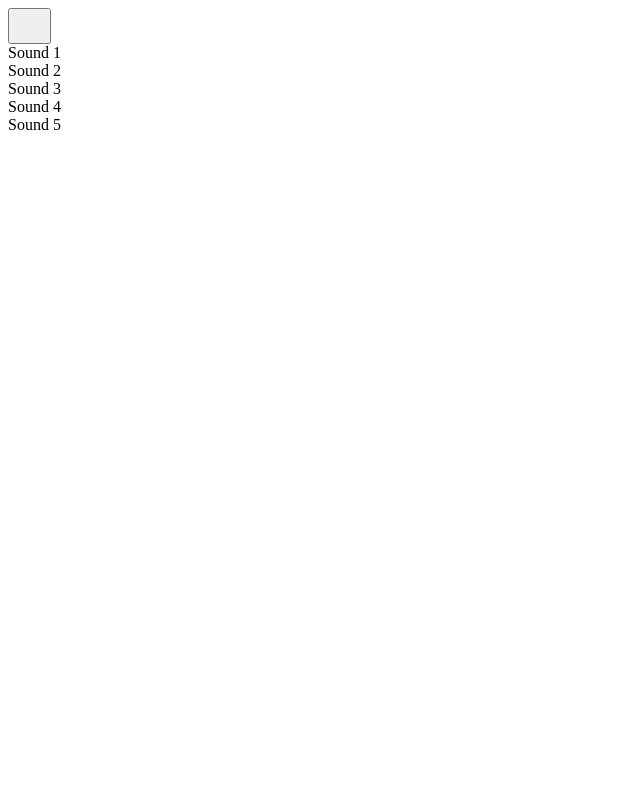
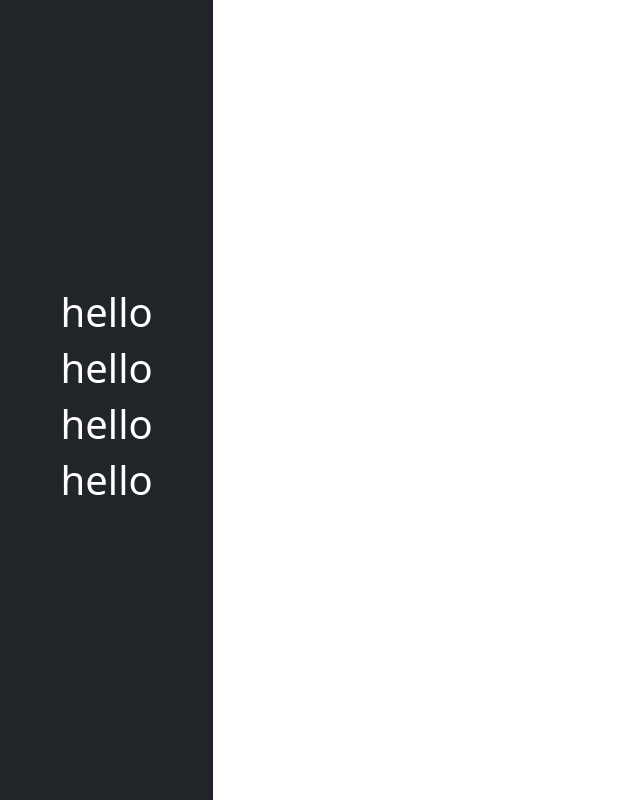
Before and after one commit to Joao-Tursi/Soundscapes, a plain HTML site: page index.html in a window 1280 px wide. Shown: the whole page, without its empty margins (0-640 px from the left). Drawn offline with nearby package versions, Linux system fonts and the light colour scheme.

Commit message:
Rewrote the whole HTML and CSS, added bootstrap and fixed navbar

```diff
--- a/index.html
+++ b/index.html
@@ -5,45 +5,38 @@
     <meta charset="UTF-8">
     <meta name="viewport" content="width=device-width, initial-scale=1.0">
     <title>Soundscapes</title>
-    <link rel="stylesheet" href="style.css">
+    <link rel="stylesheet" href="styles.css">
+    <link href="https://cdn.jsdelivr.net/npm/bootstrap@5.3.3/dist/css/bootstrap.min.css" rel="stylesheet"
+        integrity="sha384-QWTKZyjpPEjISv5WaRU9OFeRpok6YctnYmDr5pNlyT2bRjXh0JMhjY6hW+ALEwIH" crossorigin="anonymous">
 </head>
 
 <body>
-    <div id="app" data-v-app>
-        <div class="sounds-burger-menu">
-            <button class="link">
-                <svg aria-hidden="true" width="2em" height="2em" fill="currentColor" stroke="">
-                    <use href="hamburger.svg#icon"></use>
-                </svg>
-            </button>
+    <div class="container-fluid">
+        <div class="row">
+            <nav class="navbar navbar-dark bg-dark col-2 vh-100 navbar-expand-lg flex-column p-0">
+                <button class="navbar-toggler" type="button" data-bs-toggle="collapse" data-bs-target="#navbarContent">
+                    <span class="navbar-toggler-icon"></span>
+                </button>
+                <div class="collapse navbar-collapse" id="navbarContent">
+                    <div class="sounds">
+                        <h1 class="text-white">hello</h1>
+                        <h1 class="text-white">hello</h1>
+                        <h1 class="text-white">hello</h1>
+                        <h1 class="text-white">hello</h1>
+                    </div>
+                </div>
+            </nav>
+            <div class="col-10">
+
+            </div>
         </div>
-        <nav class="bar">
-            <div class="sound-options">
-                <a class="sound-button">
-                    <div class="icon"></div>
-                    <div class="label">Sound 1</div>
-                </a>
-                <a class="sound-button">
-                    <div class="icon"></div>
-                    <div class="label">Sound 2</div>
-                </a>
-                <a class="sound-button">
-                    <div class="icon"></div>
-                    <div class="label">Sound 3</div>
-                </a>
-                <a class="sound-button">
-                    <div class="icon"></div>
-                    <div class="label">Sound 4</div>
-                </a>
-                <a class="sound-button">
-                    <div class="icon"></div>
-                    <div class="label">Sound 5</div>
-                </a>
-            </div>
-        </nav>
     </div>
 
+
     <script src="script.js"></script>
+    <script src="https://cdn.jsdelivr.net/npm/bootstrap@5.3.3/dist/js/bootstrap.bundle.min.js"
+        integrity="sha384-YvpcrYf0tY3lHB60NNkmXc5s9fDVZLESaAA55NDzOxhy9GkcIdslK1eN7N6jIeHz"
+        crossorigin="anonymous"></script>
 </body>
 
 </html>
--- a/styles.css
+++ b/styles.css
@@ -1,119 +1,34 @@
 body {
-  font-family: Arial, sans-serif;
   margin: 0;
   padding: 0;
+}
+
+.navbar {
+  position: fixed;
+  left: 0;
+  top: 0;
+  height: 100vh;
+  width: 250px;
   display: flex;
   flex-direction: column;
-  align-items: center;
+  align-items: start;
+  padding: 0;
 }
 
-#app {
-  display: grid;
-  justify-items: end;
-  width: 100%;
-  height: 100vh;
-  height: var(--body-height);
-  max-height: 100vh;
-  overflow: hidden;
+.navbar-collapse {
+  height: 100%;
+  overflow-y: auto;
 }
 
-#app > data-v-app.sounds-burger-menu {
-  position: absolute;
-  top: 0;
-  left: 0;
-  z-index: 10;
-  display: flex;
-  align-items: center;
-  width: 5rem;
-  width: var(--burger-size);
-  height: 5rem;
-  height: var(--burger-size);
-  padding: 0;
-  background-color: inherit;
-  border-right: none;
+.navbar-toggler {
+  z-index: 1050;
+  display: block;
+  visibility: visible;
+  opacity: 1;
 }
 
-.bar {
-  position: absolute;
-  top: 0;
-  bottom: 0;
-  left: -100%;
-  z-index: 5;
-  display: grid;
-  grid-template-rows: 5rem 1fr;
-  width: 100%;
-  width: var(--nav-width);
-  height: 100%;
-  background-color: #17171e;
-  background-color: var(--mainBgColor);
-  transition: left 0.1s;
+.sounds {
 }
 
-.sound-options {
-  display: flex;
-  justify-content: flex-start;
-  align-items: center;
-  white-space: nowrap;
+.sounds h1 {
 }
-
-.sound-button {
-  display: flex;
-  flex-direction: column;
-  align-items: center;
-  justify-content: center;
-  background-color: #444;
-  border: none;
-  border-radius: 0.5rem;
-  margin-right: 1rem;
-  padding: 0.5rem 1rem;
-  color: #e6e6e6;
-  text-align: center;
-  cursor: pointer;
-  transition: background-color 0.3s ease;
-}
-
-.sound-button:hover {
-  background-color: #555;
-}
-
-.sound-button .icon {
-  width: 2rem;
-  height: 2rem;
-  margin-bottom: 0.5rem;
-  background-color: #777; /* Placeholder for the icon */
-  border-radius: 50%;
-}
-
-.sound-button .label {
-  font-size: 0.875rem;
-}
-
-button {
-  --color: 238 238 238;
-  --bg-color: 38 38 51;
-  --padding-block: 0.4rem;
-  --padding-inline: 1.5rem;
-  --border-width: 0px;
-  display: flex;
-  align-items: center;
-  justify-content: center;
-  box-sizing: content-box;
-  padding: calc(0.4rem + -0px) calc(1.5rem + -0px);
-  padding: calc(var(--padding-block) - var(--border-width))
-    calc(var(--padding-inline) - var(--border-width));
-  color: #eee;
-  color: rgba(var(--color) / 100%);
-  font-size: 1rem;
-  line-height: 2rem;
-  white-space: nowrap;
-  background-color: #262633;
-  background-color: rgba(var(--bg-color) / 100%);
-  border-color: #262633;
-  border-color: rgb(var(--bg-color));
-  border-style: solid;
-  border-width: 0;
-  border-width: var(--border-width);
-  border-radius: 2rem;
-  cursor: pointer;
-  user-select: none;
-}
```
